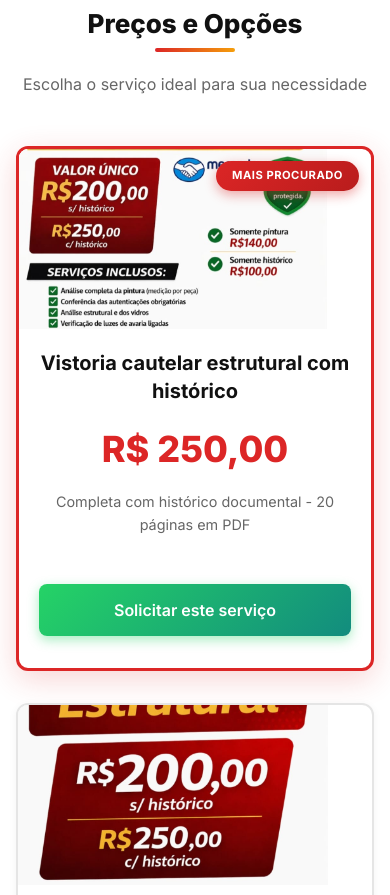
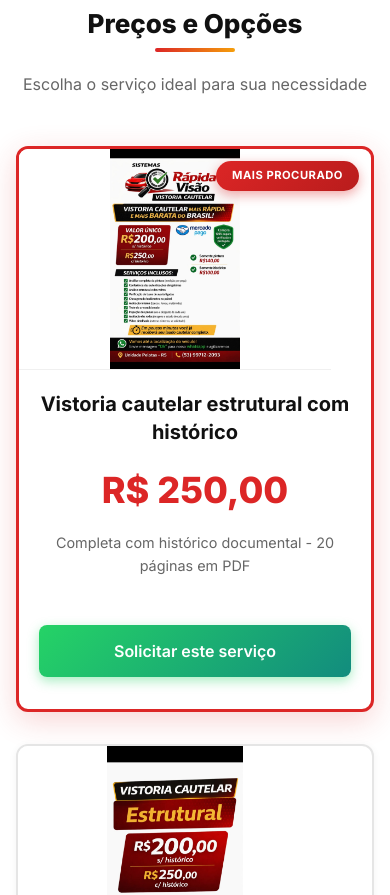
Before and after one commit to xtitoxv/rapida-visao, a plain HTML site: page index.html in a window 390 px wide. Shown: the part 2565-3460 px from the top of the page. Drawn offline with Linux system fonts and the light colour scheme.

Commit message:
Exibe imagens completas nos cards

```diff
--- a/style.css
+++ b/style.css
@@ -387,22 +387,25 @@
 
 .pricing-image-wrap {
     width: 100%;
-    height: 180px;
+    height: auto;
     margin: -2rem -1.5rem 1.25rem -1.5rem;
     overflow: hidden;
-    background: #f8f8f8;
+    background: #ffffff;
+    border-bottom: 1px solid #f0f0f0;
 }
 
 .pricing-image {
     width: 100%;
-    height: 100%;
-    object-fit: cover;
+    height: auto;
+    max-height: 260px;
+    object-fit: contain;
     object-position: center;
+    display: block;
     transition: transform 0.3s ease;
 }
 
 .pricing-card:hover .pricing-image {
-    transform: scale(1.05);
+    transform: scale(1.02);
 }
 
 .pricing-title {
@@ -761,6 +764,14 @@
         padding: 2rem 1.25rem;
     }
 
+    .pricing-image-wrap {
+        margin: -2rem -1.25rem 1.25rem -1.25rem;
+    }
+
+    .pricing-image {
+        max-height: 220px;
+    }
+
     .pricing-title {
         min-height: auto;
     }
```
